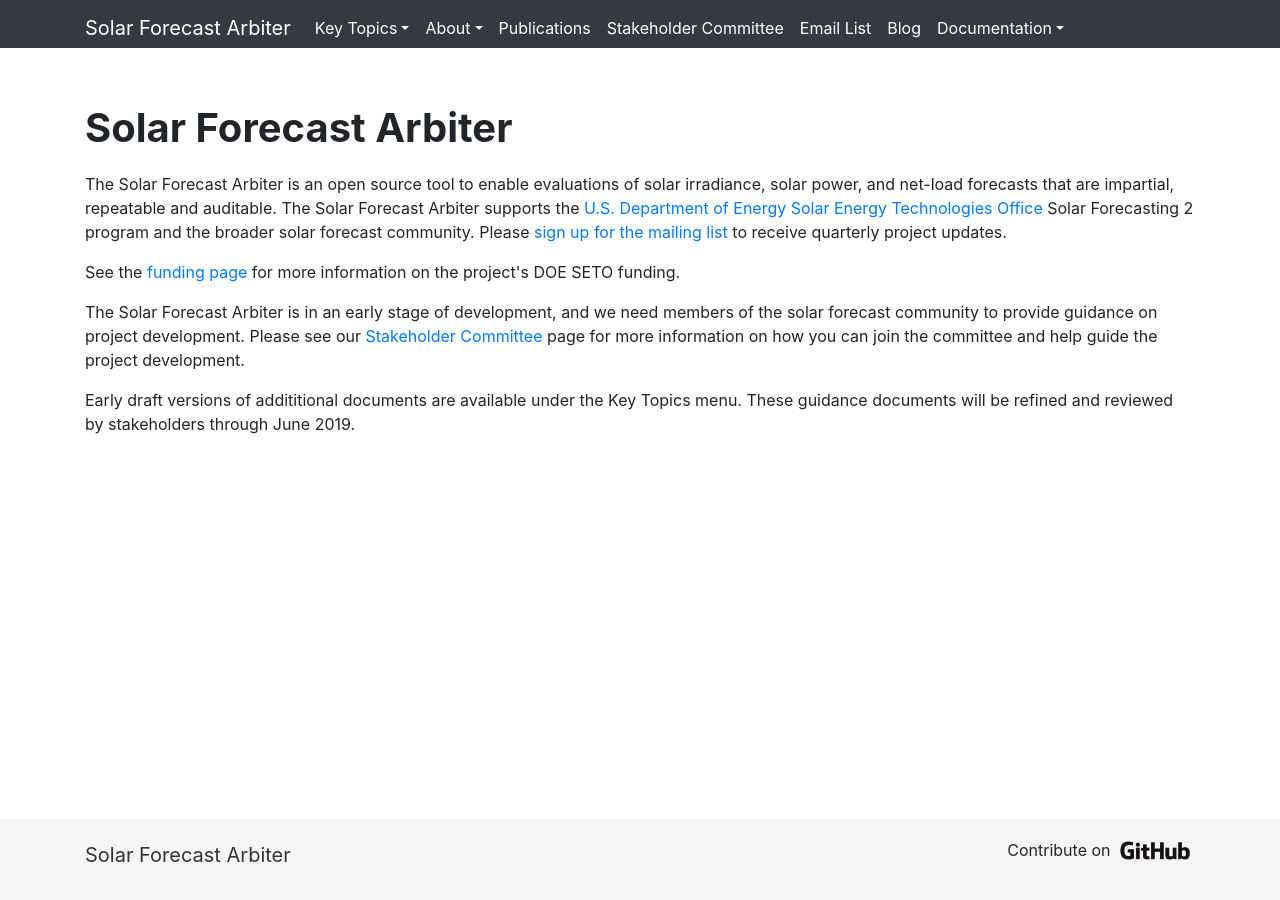
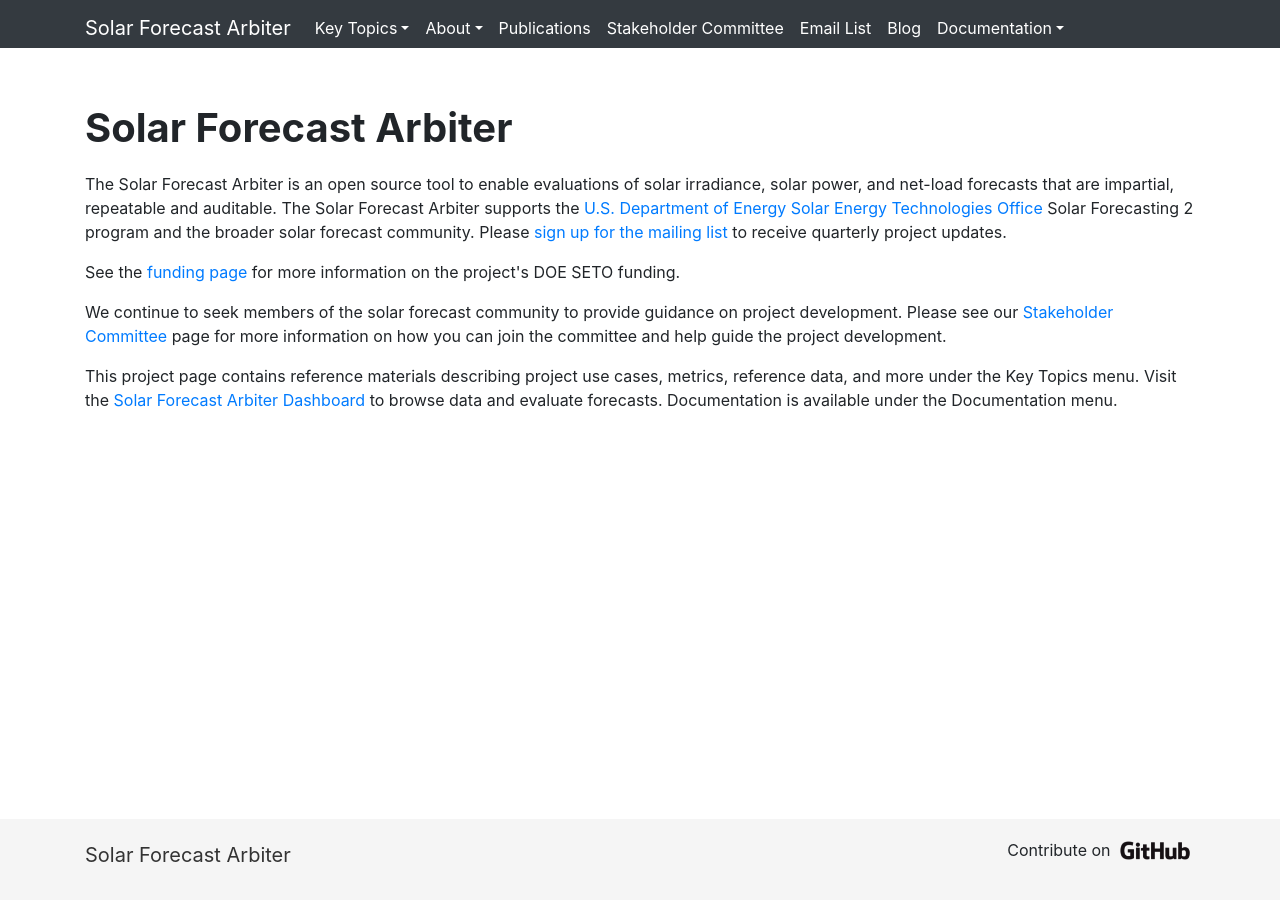
Before and after one commit to SolarArbiter/SolarArbiter.github.io, a Jekyll site: the page built from index.html, in a window 1280 px wide. Built offline with Jekyll 4.4.1, drawn with Linux system fonts in a browser that asks for light colours; comment, search, counter and statistics services are not loaded.

Commit message:
update home page description

```diff
--- a/index.html
+++ b/index.html
@@ -5,6 +5,6 @@ layout: base
 
 <p>The Solar Forecast Arbiter is an open source tool to enable evaluations of solar irradiance, solar power, and net-load forecasts that are impartial, repeatable and auditable. The Solar Forecast Arbiter supports the <a href="http://www.energy.gov/solar-office">U.S. Department of Energy Solar Energy Technologies Office</a> Solar Forecasting 2 program and the broader solar forecast community. Please <a href="/emaillist">sign up for the mailing list</a> to receive quarterly project updates.</p>
 <p>See the <a href="/funding">funding page</a> for more information on the project's DOE SETO funding.</p>
-<p>The Solar Forecast Arbiter is in an early stage of development, and we need members of the solar forecast community to provide guidance on project development. Please see our <a href="/stakeholdercommittee">Stakeholder Committee</a> page for more information on how you can join the committee and help guide the project development.</p>
+<p>We continue to seek members of the solar forecast community to provide guidance on project development. Please see our <a href="/stakeholdercommittee">Stakeholder Committee</a> page for more information on how you can join the committee and help guide the project development.</p>
 
-<p>Early draft versions of addititional documents are available under the Key Topics menu. These guidance documents will be refined and reviewed by stakeholders through June 2019.</p>
+<p>This project page contains reference materials describing project use cases, metrics, reference data, and more under the Key Topics menu. Visit the <a href="https://dashboard.solarforecastarbiter.org/">Solar Forecast Arbiter Dashboard</a> to browse data and evaluate forecasts. Documentation is available under the Documentation menu.</p>
```
